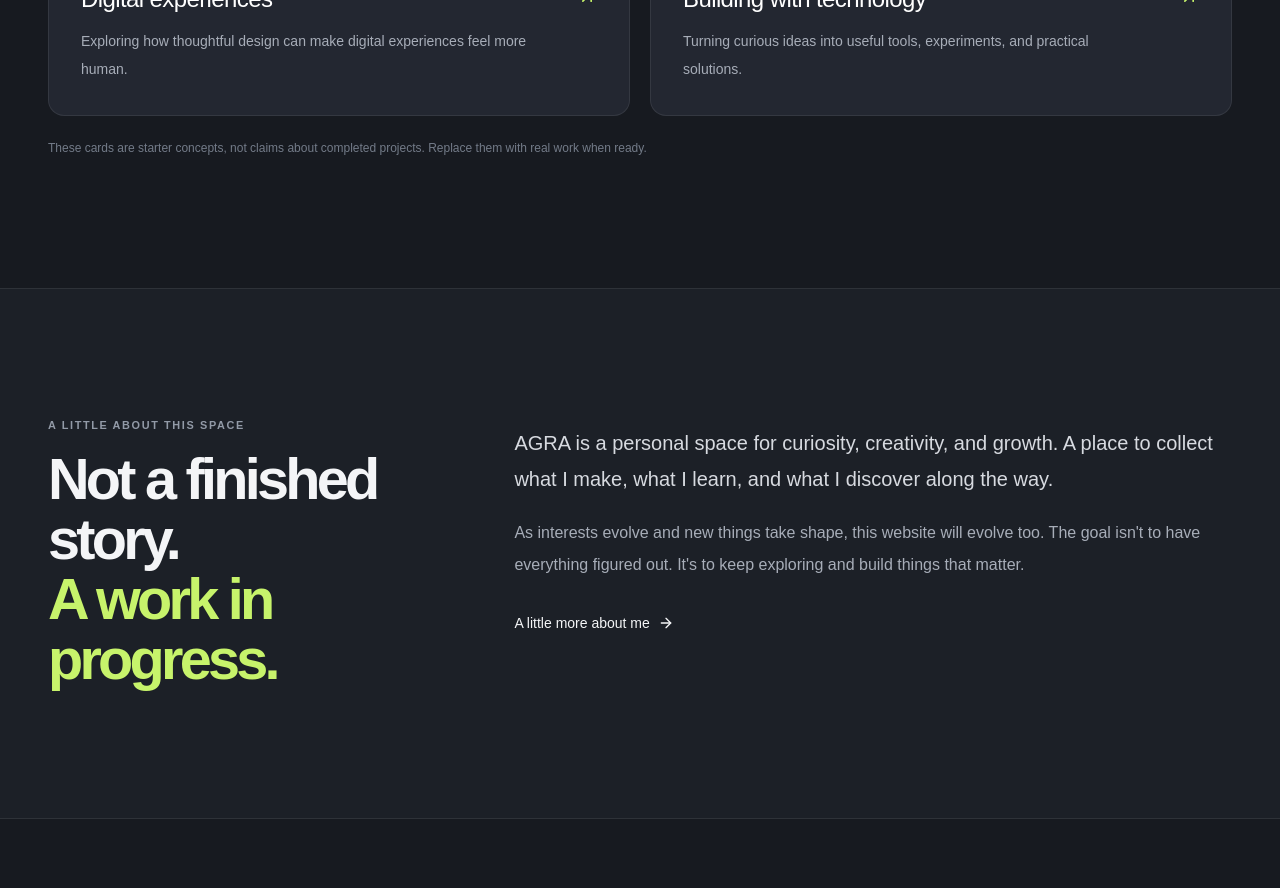
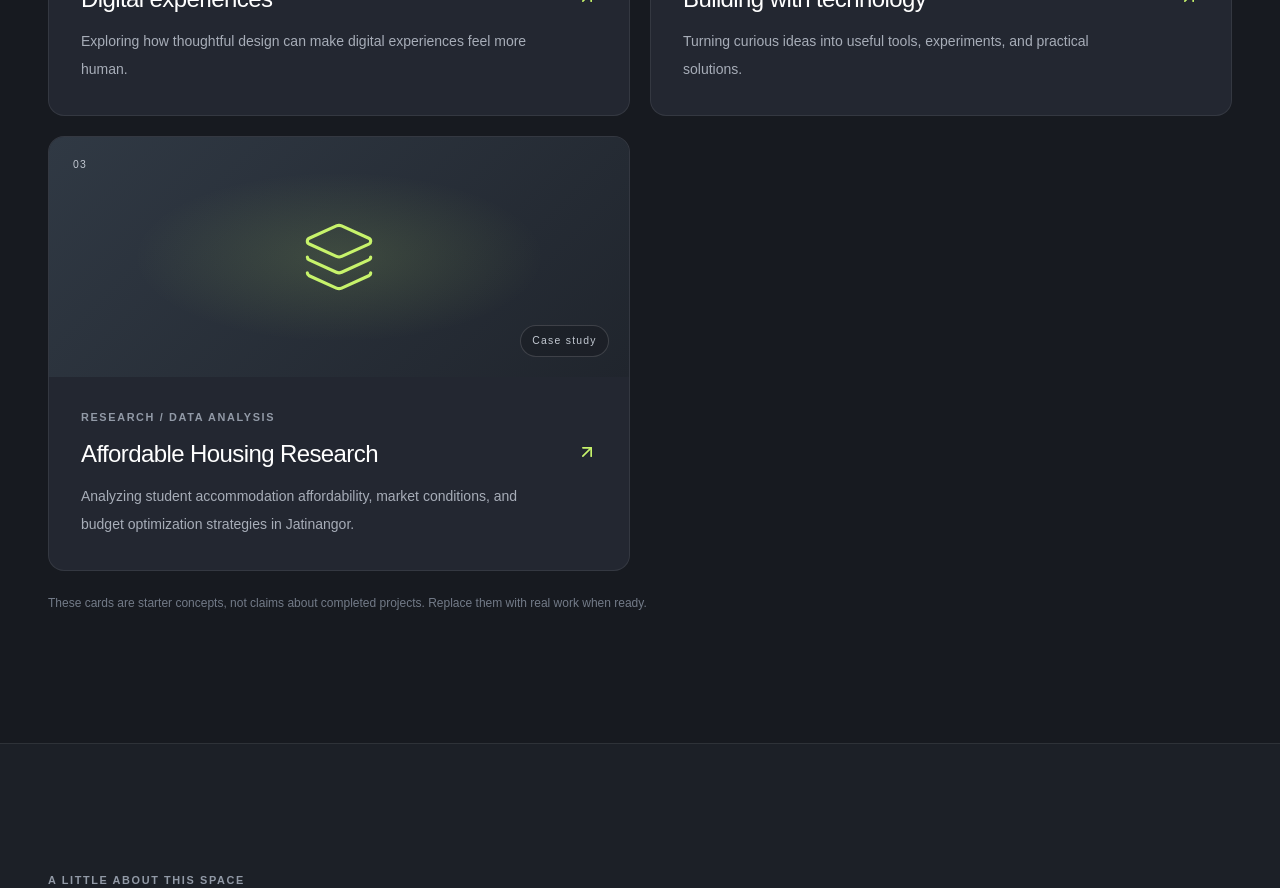
Before and after one commit to AGRAAA/Agra-Web, a Next.js app: page / in a window 1280 px wide. Shown: the part 1840-2728 px from the top of the page. Built offline with nearby package versions, Linux system fonts and the light colour scheme.

Commit message:
Add affordable housing research project details

```diff
--- a/src/app/page.tsx
+++ b/src/app/page.tsx
@@ -29,6 +29,17 @@ const projects = [
     icon: Code2,
     className: "project-art-two",
     status: "In progress",
+  },
+  {
+    number: "03",
+    category: "RESEARCH / DATA ANALYSIS",
+    title: "Affordable Housing Research",
+    description:
+      "Analyzing student accommodation affordability, market conditions, and budget optimization strategies in Jatinangor.",
+    icon: Layers3,
+    className: "project-art-one",
+    status: "Case study",
+    href: "/work/affordable-housing-jatinangor",
   },
 ];
 
```
